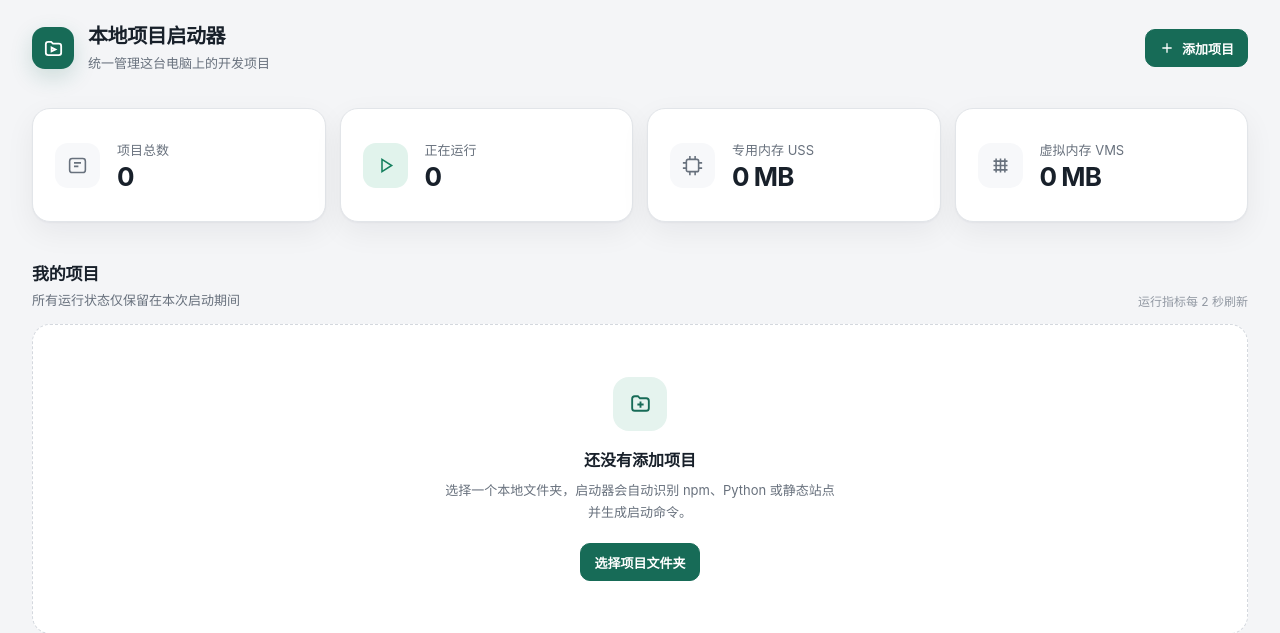
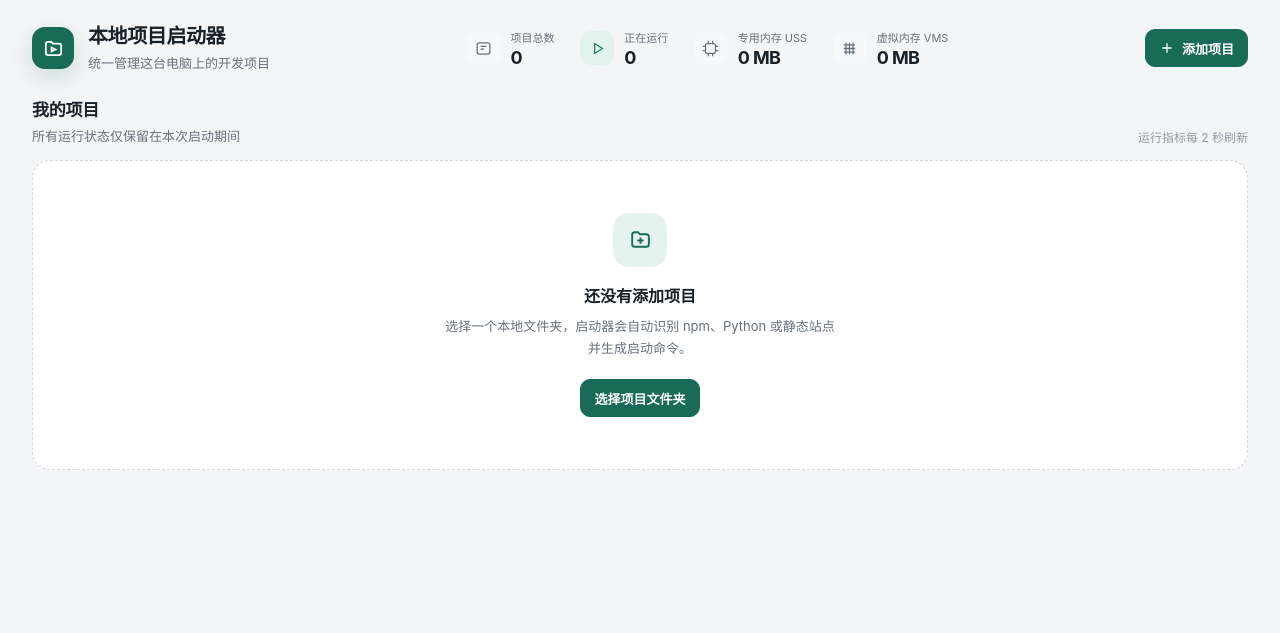
Before and after one commit to yanjing19989/web_router, a FastAPI app: page / in a window 1280 px wide. Shown: the top 633 px of the page. Run offline with FastAPI, Linux system fonts and the light colour scheme; data that the repository does not hold is empty.

Commit message:
style: move summary metrics into topbar

```diff
--- a/templates/index.html
+++ b/templates/index.html
@@ -94,6 +94,12 @@
       gap: 24px;
     }
 
+    .topbar > .summary-grid {
+      flex: 1 1 auto;
+      min-width: 0;
+      justify-content: center;
+    }
+
     .brand { display: flex; align-items: center; gap: 14px; min-width: 0; }
 
     .brand-mark {
@@ -144,28 +150,24 @@
     .button-ghost:hover:not(:disabled) { border-color: transparent; background: var(--surface-muted); }
 
     .summary-grid {
-      display: grid;
-      grid-template-columns: repeat(4, minmax(0, 1fr));
-      gap: 14px;
-      margin: 12px 0 38px;
+      display: flex;
+      align-items: center;
+      gap: clamp(12px, 2vw, 28px);
+      margin: 0;
     }
 
     .summary-card {
-      min-height: 114px;
-      padding: 22px;
-      background: var(--surface);
-      border: 1px solid var(--line);
-      border-radius: var(--radius-lg);
-      box-shadow: var(--shadow);
+      min-width: 0;
+      padding: 8px 0;
       display: flex;
       align-items: center;
-      gap: 17px;
+      gap: 10px;
     }
 
     .summary-icon {
-      width: 45px;
-      height: 45px;
-      border-radius: 13px;
+      width: 34px;
+      height: 34px;
+      border-radius: 10px;
       display: grid;
       place-items: center;
       background: var(--surface-muted);
@@ -174,9 +176,9 @@
     }
 
     .summary-icon.live { color: var(--success); background: var(--success-soft); }
-    .summary-icon svg { width: 21px; height: 21px; }
-    .summary-label { color: var(--text-secondary); font-size: 13px; margin-bottom: 5px; }
-    .summary-value { font-size: 26px; line-height: 1; font-weight: 700; letter-spacing: -.035em; }
+    .summary-icon svg { width: 17px; height: 17px; }
+    .summary-label { color: var(--text-secondary); font-size: 11px; margin-bottom: 4px; white-space: nowrap; }
+    .summary-value { font-size: 18px; line-height: 1; font-weight: 700; letter-spacing: -.035em; white-space: nowrap; }
 
     .section-heading {
       display: flex;
@@ -346,12 +348,10 @@
 
     @media (max-width: 720px) {
       .shell { padding: 0 16px 36px; }
-      .topbar { min-height: 82px; }
+      .topbar { min-height: 82px; flex-wrap: wrap; gap: 12px 16px; padding: 16px 0 12px; }
       .brand p { display: none; }
-      .summary-grid { grid-template-columns: 1fr; gap: 10px; margin-bottom: 30px; }
-      .summary-card { min-height: 82px; padding: 16px 18px; }
-      .summary-icon { width: 39px; height: 39px; }
-      .summary-value { font-size: 22px; }
+      .topbar > .summary-grid { order: 3; flex: 1 0 100%; justify-content: space-between; gap: 10px; overflow-x: auto; }
+      .summary-card { padding: 4px 0; }
       .section-heading { align-items: start; }
       .refresh-note { display: none; }
       .project-card { padding: 17px; }
@@ -375,18 +375,11 @@
         <div class="brand-mark" aria-hidden="true">
           <svg viewBox="0 0 24 24" fill="none" stroke="currentColor" stroke-width="1.9"><path d="M4 7.5A2.5 2.5 0 0 1 6.5 5h3l2 2h6A2.5 2.5 0 0 1 20 9.5v7A2.5 2.5 0 0 1 17.5 19h-11A2.5 2.5 0 0 1 4 16.5v-9Z"/><path d="m10 11 4 2-4 2v-4Z"/></svg>
         </div>
-        <div class="brand-copy">
+      <div class="brand-copy">
           <h1>本地项目启动器</h1>
           <p>统一管理这台电脑上的开发项目</p>
         </div>
       </div>
-      <button class="button button-primary" id="add-project" type="button">
-        <svg viewBox="0 0 24 24" fill="none" stroke="currentColor" stroke-width="2"><path d="M12 5v14M5 12h14"/></svg>
-        <span>添加项目</span>
-      </button>
-    </header>
-
-    <main>
       <section class="summary-grid" aria-label="项目概览">
         <article class="summary-card">
           <div class="summary-icon" aria-hidden="true"><svg viewBox="0 0 24 24" fill="none" stroke="currentColor" stroke-width="1.8"><rect x="3" y="4" width="18" height="16" rx="3"/><path d="M8 9h8M8 13h5"/></svg></div>
@@ -405,7 +398,13 @@
           <div><div class="summary-label">虚拟内存 VMS</div><div class="summary-value" id="memory-vms-total">—</div></div>
         </article>
       </section>
+      <button class="button button-primary" id="add-project" type="button">
+        <svg viewBox="0 0 24 24" fill="none" stroke="currentColor" stroke-width="2"><path d="M12 5v14M5 12h14"/></svg>
+        <span>添加项目</span>
+      </button>
+    </header>
 
+    <main>
       <section aria-labelledby="projects-title">
         <div class="section-heading">
           <div><h2 id="projects-title">我的项目</h2><p>所有运行状态仅保留在本次启动期间</p></div>
```
